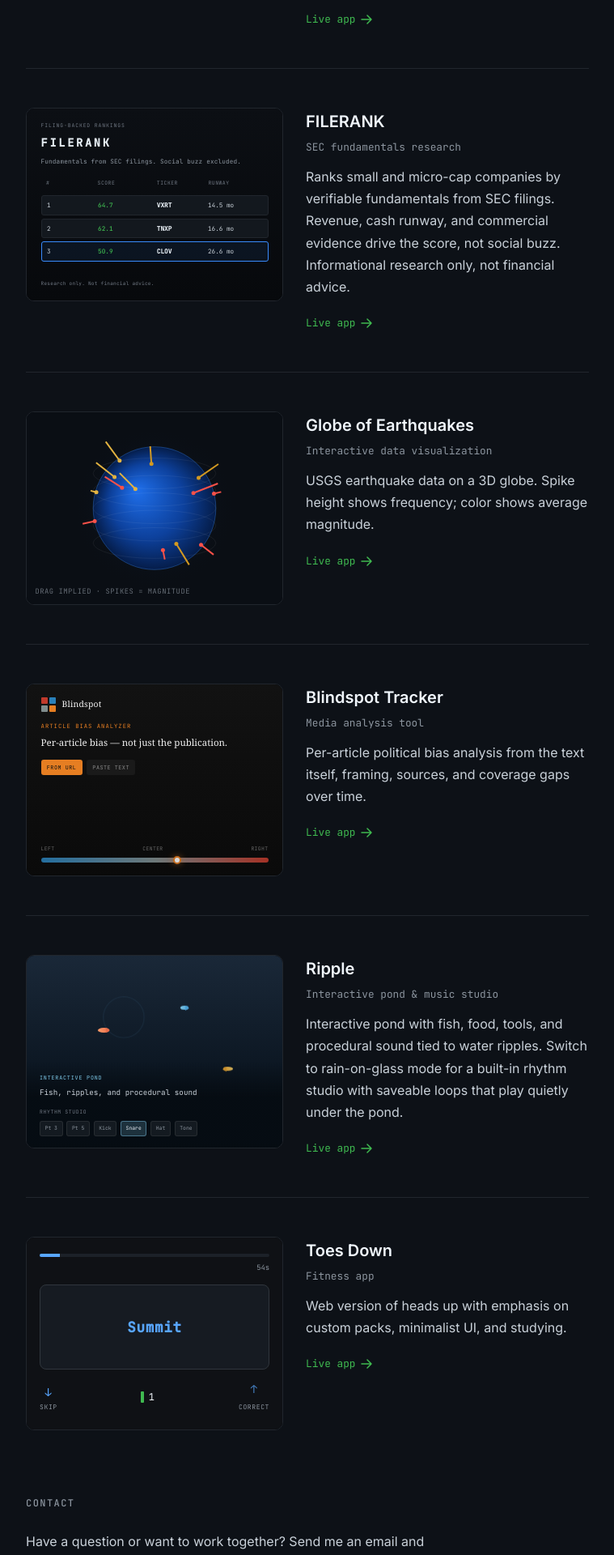
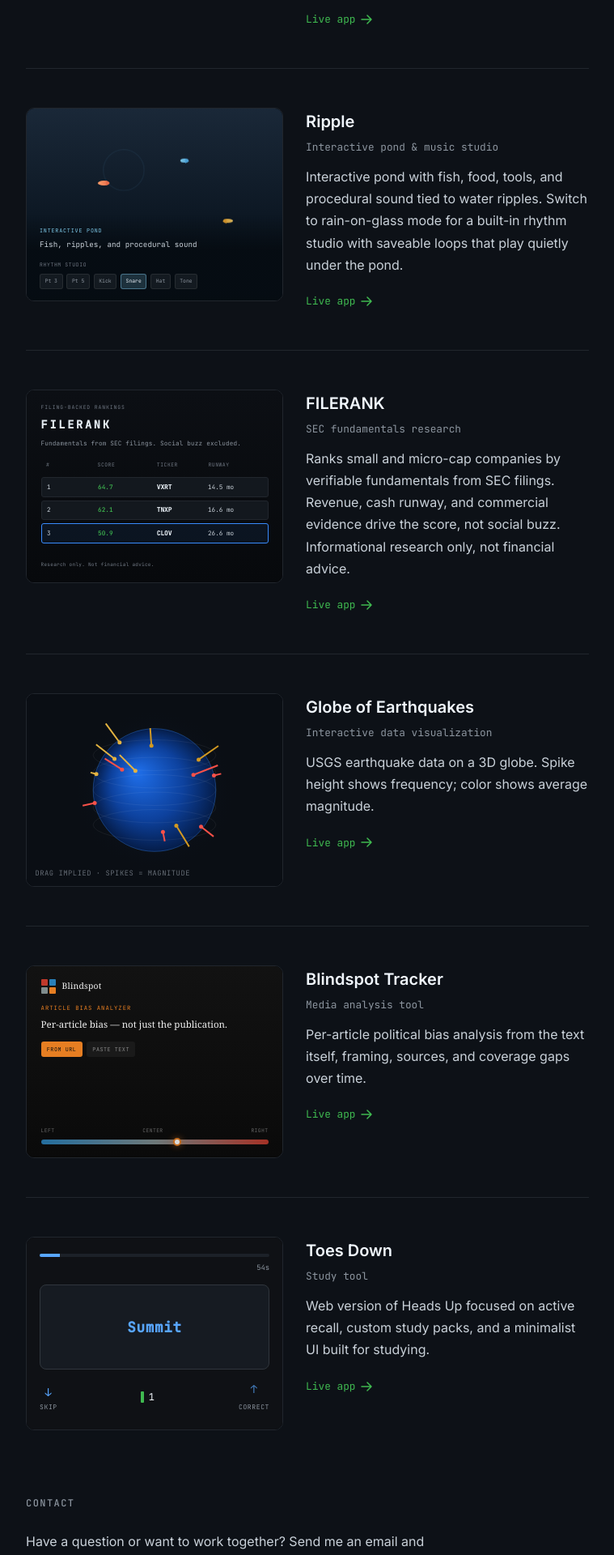
Before and after one commit to P0RTSIDE/PersonalPortfolio, a React (Vite) app: page / in a window 1280 px wide. Shown: the part 1560-3480 px from the top of the page at 81% size, without its empty margins (260-1019 px from the left). Built offline with nearby package versions, Linux system fonts and the light colour scheme.

Commit message:
Update Ripple link and order, fix Toes Down study tool copy.

```diff
--- a/src/projects.ts
+++ b/src/projects.ts
@@ -18,6 +18,15 @@ export const projects: Project[] = [
     url: "https://illegal-deforestation-detector.vercel.app/",
     preview: "deforestation",
     image: "/projects/deforestation.png"
+  },
+  {
+    title: "Ripple",
+    subtitle: "Interactive pond & music studio",
+    description:
+      "Interactive pond with fish, food, tools, and procedural sound tied to water ripples. Switch to rain-on-glass mode for a built-in rhythm studio with saveable loops that play quietly under the pond.",
+    url: "https://ripplefish.xyz/",
+    preview: "ripple",
+    image: "/projects/ripple.png"
   },
   {
     title: "FILERANK",
@@ -47,18 +56,9 @@ export const projects: Project[] = [
     image: "/projects/blindspot.png"
   },
   {
-    title: "Ripple",
-    subtitle: "Interactive pond & music studio",
-    description:
-      "Interactive pond with fish, food, tools, and procedural sound tied to water ripples. Switch to rain-on-glass mode for a built-in rhythm studio with saveable loops that play quietly under the pond.",
-    url: "https://ripple-nine-chi.vercel.app/",
-    preview: "ripple",
-    image: "/projects/ripple.png"
-  },
-  {
     title: "Toes Down",
-    subtitle: "Fitness app",
-    description: "Web version of heads up with emphasis on custom packs, minimalist UI, and studying.",
+    subtitle: "Study tool",
+    description: "Web version of Heads Up focused on active recall, custom study packs, and a minimalist UI built for studying.",
     url: "https://toes-down-deployed.vercel.app/",
     preview: "toes-down",
     image: "/projects/toes-down.png"
```
